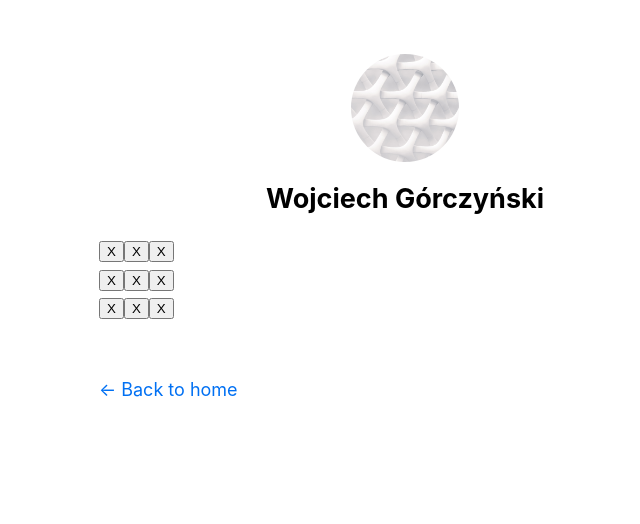
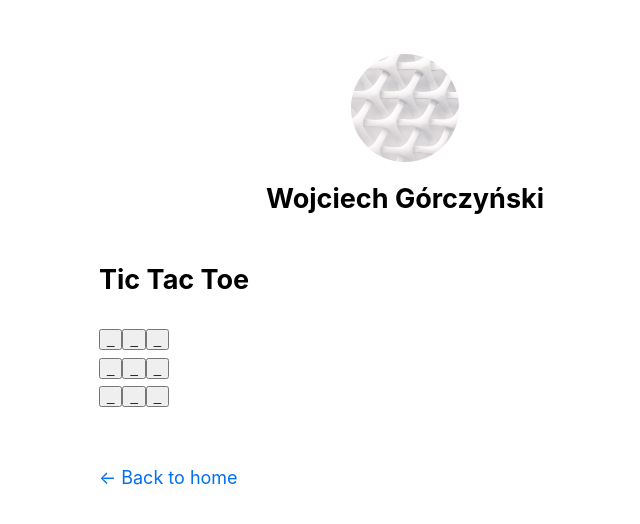
Before and after one commit to gurcxynski/gurcxynski.dev, a Next.js app: page /projects/tic-tac-toe in a window 1280 px wide. Shown: the top 524 px of the page, without its empty margins (235-875 px from the left). Built offline with nearby package versions, Linux system fonts and the light colour scheme.

Commit message:
Made tic tac toe game work

```diff
--- a/pages/projects/tic-tac-toe.tsx
+++ b/pages/projects/tic-tac-toe.tsx
@@ -2,27 +2,44 @@ import Layout from "@/components/layout";
 import Head from "next/head";
 import { useState } from "react";
 
-type Field = "X" | "O" | " "
+var player : "X" | "O" = "X"
+
+type Field = "X" | "O" | "_"
 
 export default function TicTacToe(){
+  const [fields, setFields] = useState(getEmptyBoard())
+
+  function HandleClick(at : number) : Field{
+    setFields(fields.map((field, index) => {
+      if (at === index){
+        return player
+      }
+      return field
+    }))
+    let set = player
+    player = player === "X" ? "O" : "X"
+    return set
+  }
+
     return(
         <Layout>
            <Head>
             <title> Tic Tac Toe </title>
             </Head>
             <section>
-            <Table/>
+              <h1> Tic Tac Toe </h1>
+            <Table handler={HandleClick}/>
             </section>
         </Layout>
     )
+
+
 }
 
-function Square({ value } : { value? : Field }) {
-    if (!value) value = "X"
-    const [field, set] = useState(value)
-
-    function onClick(e : any){
-        set(field === "O" ? "X" : "O")
+function Square({ index, callback } : { index : number, callback(index : number) : Field }) {
+    const [field , setField] = useState("_" as Field)
+    function onClick(){
+        if (field === "_") setField(callback(index))
         return
     }
 
@@ -35,17 +52,24 @@ function Square({ value } : { value? : Field }) {
 
   }
 
-function Table(){
+function Table({ handler } : {handler (index : number) : Field}){
     return(
-        <>
-        <div><Square/>
-        <Square/>
-        <Square/></div>
-        <div><Square/>
-        <Square/>
-        <Square/></div><div><Square/>
-        <Square/>
-        <Square/></div>
+      <>
+        <div>
+        <Square index={0} callback = {handler} />
+        <Square index={1} callback = {handler} />
+        <Square index={2} callback = {handler} /></div>
+        <div>
+        <Square index={4} callback = {handler} />
+        <Square index={5} callback = {handler} />
+        <Square index={6} callback = {handler} /></div>
+        <div>
+        <Square index={7} callback = {handler} />
+        <Square index={8} callback = {handler} />
+        <Square index={9} callback = {handler} /></div>
         </>
-    )
+        )
 }
+function getEmptyBoard() : Field[]{
+  return ["_", "_", "_", "_", "_", "_", "_", "_", "_"]
+}
```
